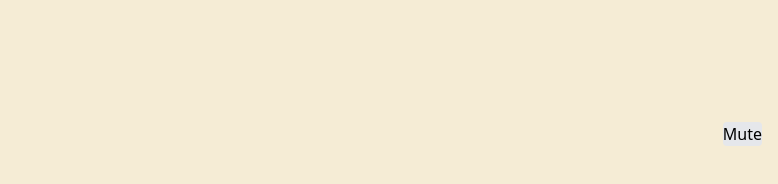
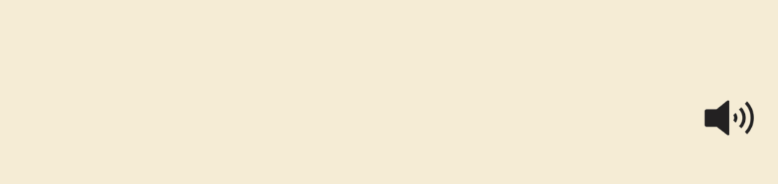
Before and after one commit to KaonWry/your-needs-everyday, a Next.js app: page /main in a window 1280 px wide. Shown: the part 634-818 px from the top of the page, without its empty margins (502-1280 px from the left). Built offline with nearby package versions, Linux system fonts and the light colour scheme; a web font is replaced by a local one.

Commit message:
Add icon for mute/unmute button

```diff
--- a/app/components/Navbar.js
+++ b/app/components/Navbar.js
@@ -1,13 +1,19 @@
+import Image from "next/image";
+
 const Navbar = ({ isMuted, toggleMute }) => {
   return (
-        <nav className="fixed bottom-0 w-full h-16 z-10">
-            <div className="flex items-center justify-between w-full h-full px-4">
+    <nav className="fixed bottom-0 w-full h-24 z-10">
+      <div className="flex items-center justify-between w-full h-full px-6">
         <div />
         <button
           onClick={toggleMute}
-                    className="rounded bg-gray-200 hover:bg-gray-300 transition"
+          className="rounded transition hover:scale-110"
         >
-                    {isMuted ? "Unmute" : "Mute"}
+          {isMuted ? (
+            <Image src="/mute.png" alt="Mute" width={50} height={24} />
+          ) : (
+            <Image src="/unmute.png" alt="Unmute" width={50} height={24} />
+          )}
         </button>
       </div>
     </nav>
```
Also changed, not shown: app/main/page.js (line endings or trailing spaces), public/mute.png (added), public/unmute.png (added). Lines whose indentation alone changed are shown as unchanged.
